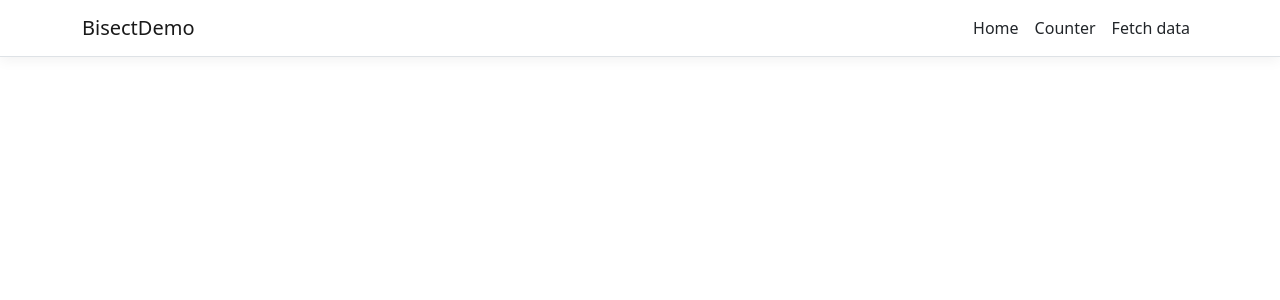
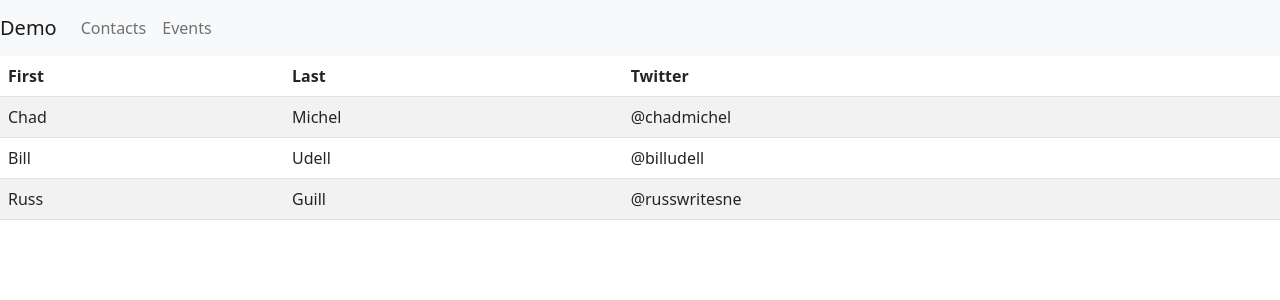
Before and after one commit to Wintaru/BisectDemo, an Angular app in the folder BisectDemo/ClientApp/: page /contactlist in a window 1280 px wide. Before the commit this address led to /. Shown: the top 300 px of the page. Built offline with nearby package versions, Linux system fonts and the light colour scheme.

Commit message:
Add angular routing demo stuff.

```diff
--- a/BisectDemo/ClientApp/src/app/app.component.html
+++ b/BisectDemo/ClientApp/src/app/app.component.html
@@ -1,6 +1,27 @@
-<body>
-  <app-nav-menu></app-nav-menu>
-  <div class="container">
-    <router-outlet></router-outlet>
+<nav class="navbar navbar-expand-lg navbar-light bg-light">
+
+  <a class="navbar-brand" href="#">Demo</a>
+
+  <button class="navbar-toggler" type="button"
+          data-toggle="collapse"
+          data-target="#navbarSupportedContent"
+          aria-controls="navbarSupportedContent"
+          aria-expanded="false" aria-label="Toggle navigation">
+    <span class="navbar-toggler-icon"></span>
+  </button>
+
+  <div class="collapse navbar-collapse" id="navbarSupportedContent">
+    <ul class="navbar-nav mr-auto">
+      <li class="nav-item">
+        <!-- use routerLink to set destination of link -->
+        <a class="nav-link" routerLink="/contactlist">Contacts</a>
+      </li>
+      <li class="nav-item">
+        <!-- use routerLink to set destination of link -->
+        <a class="nav-link" routerLink="/eventlist">Events</a>
+      </li>
+    </ul>
   </div>
-</body>
+</nav>
+
+<router-outlet></router-outlet>
--- a/BisectDemo/ClientApp/src/app/app.module.ts
+++ b/BisectDemo/ClientApp/src/app/app.module.ts
@@ -2,7 +2,7 @@ import { BrowserModule } from '@angular/platform-browser';
 import { NgModule } from '@angular/core';
 import { FormsModule } from '@angular/forms';
 import { HttpClientModule } from '@angular/common/http';
-import { RouterModule } from '@angular/router';
+import {RouterModule, Routes} from '@angular/router';
 
 import { AppComponent } from './app.component';
 import { NavMenuComponent } from './nav-menu/nav-menu.component';
@@ -13,6 +13,13 @@ import { ContactListComponent } from './contact-list/contact-list.component';
 import { ContactDetailComponent } from './contact-detail/contact-detail.component';
 import { EventListComponent } from './event-list/event-list.component';
 import { EventDetailComponent } from './event-detail/event-detail.component';
+
+const appRoutes: Routes = [
+  { path: 'contactlist', component: ContactListComponent },
+  { path: 'contactdetail/:id', component: ContactDetailComponent },
+  { path: 'eventlist', component: EventListComponent },
+  { path: '***', redirectTo: 'contactlist' }
+];
 
 @NgModule({
   declarations: [
@@ -30,11 +37,10 @@ import { EventDetailComponent } from './event-detail/event-detail.component';
     BrowserModule.withServerTransition({ appId: 'ng-cli-universal' }),
     HttpClientModule,
     FormsModule,
-    RouterModule.forRoot([
-      { path: '', component: HomeComponent, pathMatch: 'full' },
-      { path: 'counter', component: CounterComponent },
-      { path: 'fetch-data', component: FetchDataComponent },
-    ])
+    RouterModule.forRoot(
+      appRoutes,
+       { enableTracing: true }
+    )
   ],
   providers: [],
   bootstrap: [AppComponent]
--- a/BisectDemo/ClientApp/src/app/contact-list/contact-list.component.html
+++ b/BisectDemo/ClientApp/src/app/contact-list/contact-list.component.html
@@ -1 +1,26 @@
-<p>contact-list works!</p>
+<table class="table table-striped">
+  <thead>
+  <tr>
+    <th scope="col">First</th>
+    <th scope="col">Last</th>
+    <th scope="col">Twitter</th>
+  </tr>
+  </thead>
+  <tbody>
+  <tr (click)="openClient(1)">
+    <td>Chad</td>
+    <td>Michel</td>
+    <td>@chadmichel</td>
+  </tr>
+  <tr (click)="openClient(2)">
+    <td>Bill</td>
+    <td>Udell</td>
+    <td>@billudell</td>
+  </tr>
+  <tr (click)="openClient(3)">
+    <td>Russ</td>
+    <td>Guill</td>
+    <td>@russwritesne</td>
+  </tr>
+  </tbody>
+</table>
--- a/BisectDemo/ClientApp/src/app/contact-list/contact-list.component.ts
+++ b/BisectDemo/ClientApp/src/app/contact-list/contact-list.component.ts
@@ -1,4 +1,5 @@
 import { Component, OnInit } from '@angular/core';
+import { Router } from '@angular/router';
 
 @Component({
   selector: 'app-contact-list',
@@ -7,9 +8,12 @@ import { Component, OnInit } from '@angular/core';
 })
 export class ContactListComponent implements OnInit {
 
-  constructor() { }
+  constructor(private router: Router) { }
 
-  ngOnInit(): void {
+  ngOnInit() {
   }
 
+  openClient(id: number) {
+    this.router.navigate(["contactdetail", id.toString()]);
+  }
 }
```
